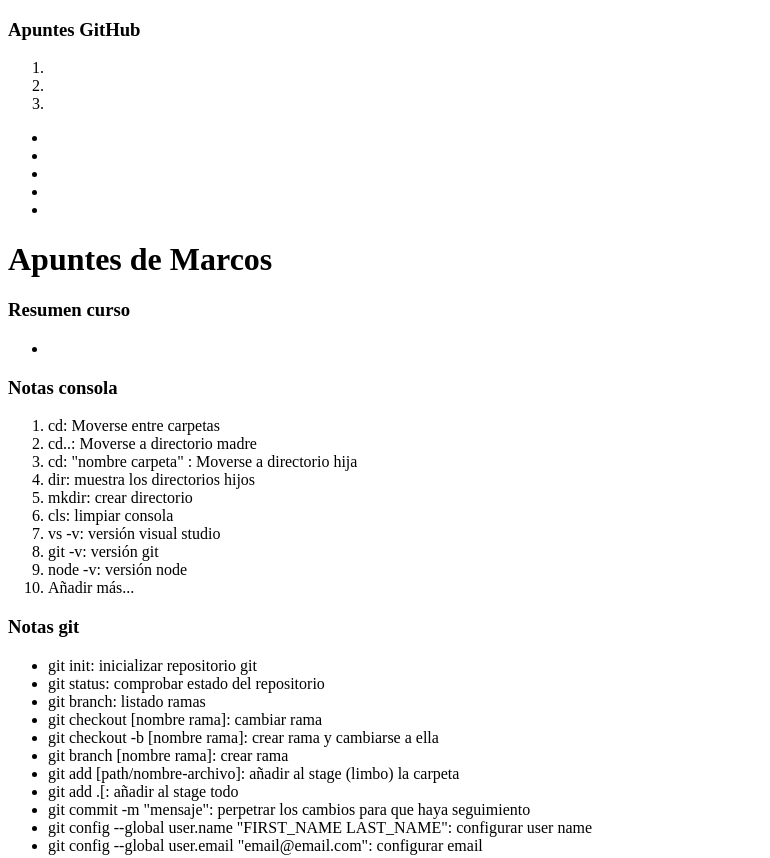
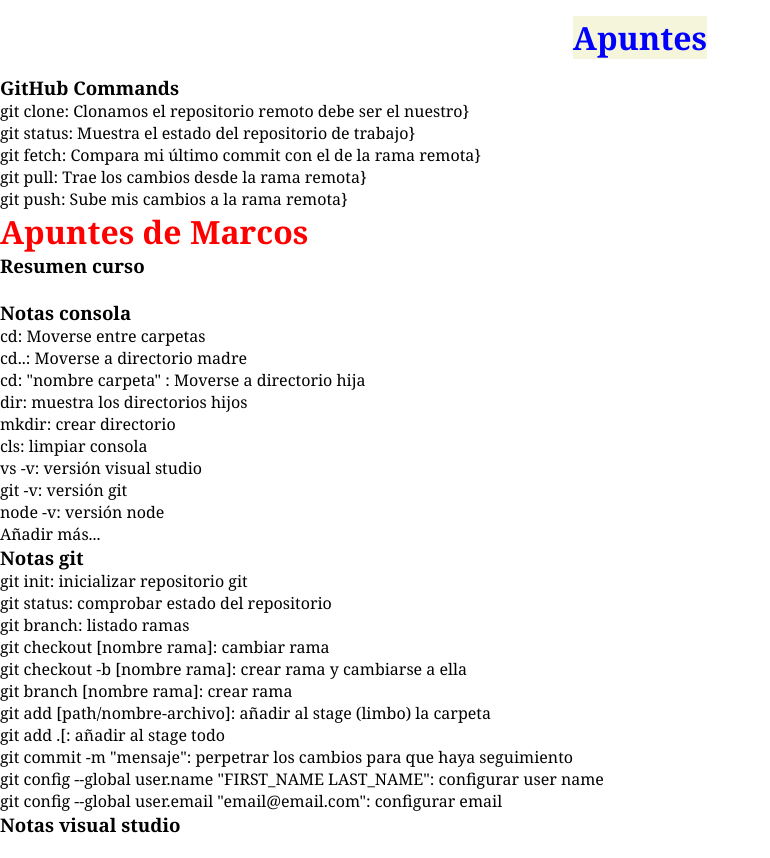
Before and after one commit to jorge-msmk/clase-web-development, a plain HTML site: page marcosbc/index.html in a window 1280 px wide. Shown: the top 858 px of the page, without its empty margins (0-770 px from the left). Drawn offline with Linux system fonts and the light colour scheme.

Commit message:
apuntes dinamicos con estilo

```diff
--- a/marcosbc/index.html
+++ b/marcosbc/index.html
@@ -3,6 +3,7 @@
 <head>
     <meta charset="UTF-8">
     <meta name="viewport" content="width=device-width, initial-scale=1.0">
+    <link rel="stylesheet" href="style.css">
     <title>Document</title>
 </head>
 <body>
@@ -40,7 +41,7 @@
         </div>
 
         <div>
-            <header>
+            <header class="header-git">
                 <h3>Notas git</h3>
             </header>
             <ul>
--- a/marcosbc/script.js
+++ b/marcosbc/script.js
@@ -1,124 +1,56 @@
-
-
-
-let arrExp;
-const ArrExp2 = '';
-
-arrExp = ['hola', 'mundo'];
-
-console.log(arrExp);
-
-console.log(arrExp[0], ' ', arrExp[1])
 
 const GitHubCommands = ["git clone", "git status", "git fetch", "git pull", "git push"];
-const GitHubComandsDescription = {
+const GitHubCommandsDescription = {
     gitClone: "Clonamos el repositorio remoto debe ser el nuestro",
     gitStatus: "Muestra el estado del repositorio de trabajo",
     gitFetch: "Compara mi último commit con el de la rama remota",
     gitPull: "Trae los cambios desde la rama remota",
     gitPush: "Sube mis cambios a la rama remota"
 };
+
 const GitHubFunctions = ["fork", "sync", "pull request"];
-
 const GitHubFunctionsDescription = {
     fork: "saco una rama desde el repo master",
     sync: "sincroniza mi rama con la rama master",
     pullRequest: "solicitud de integración de mi rama a la master"
 };
 
-let gitHubNotes = {
-    date: new Date(),
-    title: "Apuntes de git hub",
-    elements: {
-        div: "div6666666",
-        header: "header",
-        h3: "h3",
-        ul: "ul",
-        li: "li"
-    },
-    class: [],
-    textElements: {
-        keys: [GitHubCommands, GitHubFunctions],
-        descriptions:[GitHubComandsDescription, GitHubFunctionsDescription]
-    }
+const main = document.createElement('main');
+main.classList.add("main");
+const header = document.createElement('header');
+header.classList.add("main-header");
 
-}
-
-// console.log(Object.keys(gitHubNotes.elements));
-// console.log(gitHubNotes.elements);
-
-// const createElement = (element) => {
-//     const elementCreated = document.createElement(element);
-//     elementCreated.setAttribute('id', element);
-//     console.log(elementCreated)
-//     return elementCreated;
-// };
-
-// const main = document.getElementById("main");
-// function generateHtmlElements(notes) {
-//     const main = document.getElementsByClassName("main");
-//     // console.log(main, 'main')
-//     const elementsCreated = Object.keys(notes.elements).map((a) => {
-//         return createElement(a);
-//     });
-//     elementsCreated.map(el => {
-//         if(el.id === 'div') {
-//             main.appendChild(el)
-//         } else if ( el.id === "header" || "ul") {
-//             const div = getElementById('div')
-//             div.appendChild(el)
-//         } else if ( el.id === "h3") {
-//             const header = getElementById("header")
-//             header.appendChild(el)
-//         } else {
-//             const ul = getElementById("ul")
-//             ul.appendChild(el)
-//         }
-//         console.log(el.id)
-//     });
-//     // console.log(elementsCreated);
-// };
-
-// generateHtmlElements(gitHubNotes);
-
-// const generateHtmlElements = () => {
-
-// }
-
-
-
-const main = document.createElement('main');
-const header = document.createElement('header');
-
-header.innerHTML = "<h3>Apuntes GitHub<h3>";
+header.innerHTML = "<h1>Apuntes<h1>";
 main.appendChild(header);
 document.body.appendChild(main);
 
-const list = document.createElement('ol');
-const listElement1 = document.createElement('li');
-const listElement2 = document.createElement('li');
-const listElement3 = document.createElement('li');
+function GitHubComandsGenerator() {
 
-list.appendChild(listElement1);
-list.appendChild(listElement2);
-list.appendChild(listElement3);
+    const divNotes = document.createElement('div');
+    divNotes.classList.add('divNotes');
 
-main.appendChild(list);
-
-function GitHubComandsGenerator() {
     const headerCommands = document.createElement('header');
-
+    headerCommands.classList.add('header-Commands');
     headerCommands.innerHTML = "<h3>GitHub Commands<h3>";
 
     const listCommands = document.createElement('ul');
+    listCommands.classList.add("list");
 
-    GitHubCommands.forEach( el => {
+    const commandsDescriptions = Object.values(GitHubCommandsDescription);
+
+    GitHubCommands.forEach((el, i) => {
         const listElementCommand = document.createElement('li');
+        listElementCommand.innerHTML = `${el}: ${commandsDescriptions[i]}}`;
         listCommands.appendChild(listElementCommand);
     })
 
-    main.appendChild(listCommands);
+    divNotes.appendChild(headerCommands);
+    divNotes.appendChild(listCommands);
+    main.appendChild(divNotes);
 
 }
 
 GitHubComandsGenerator();
+
+
+function GitHubFunctionsGenerator(){}
--- a/marcosbc/style.css
+++ b/marcosbc/style.css
@@ -1,4 +1,22 @@
 *{
     margin: 0;
     padding: 0;
+    box-sizing: border-box;
+    font-family:Georgia, 'Times New Roman', Times, serif;
+
 }
+
+.main-header {
+    display: flex;
+    justify-content: center;
+    margin: 1rem;
+}
+
+.main-header > h1 {
+    color: blue;
+    background-color:beige;
+}
+
+h1 {
+    color:red;
+}
```
